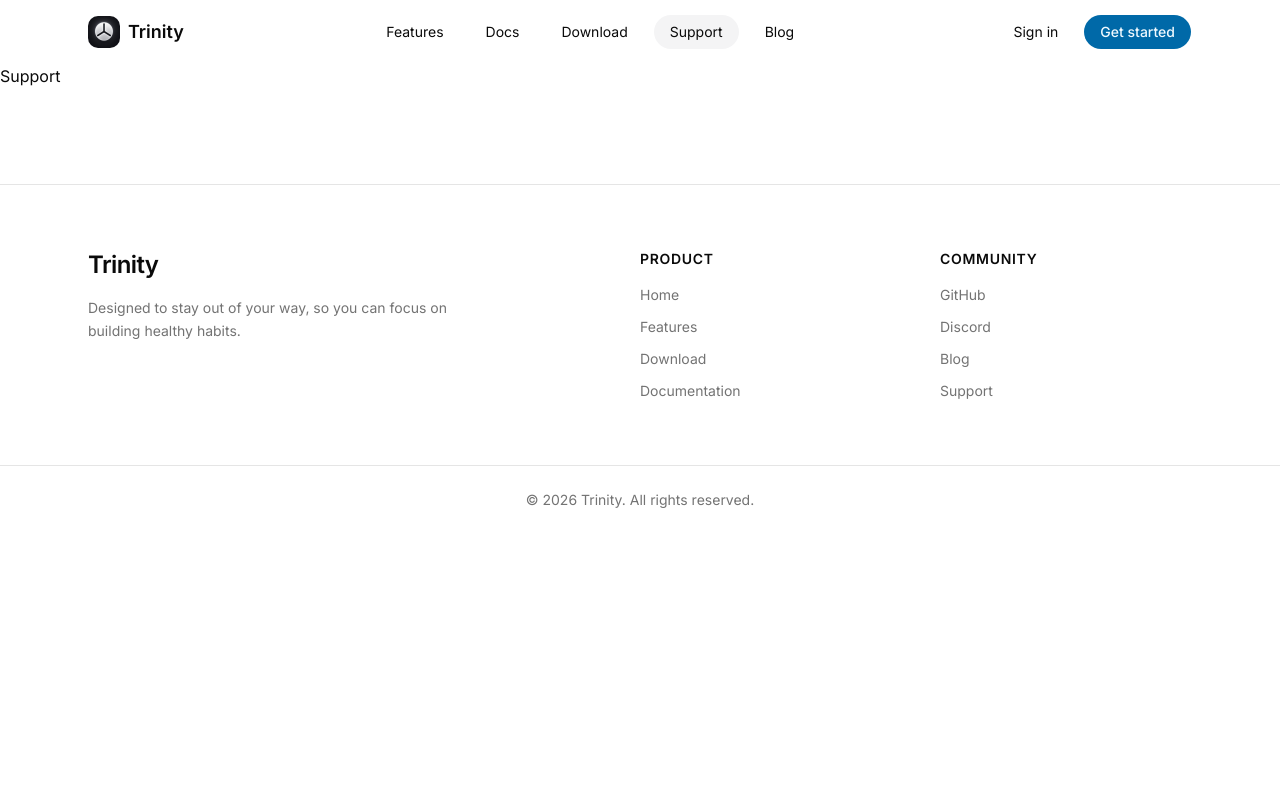
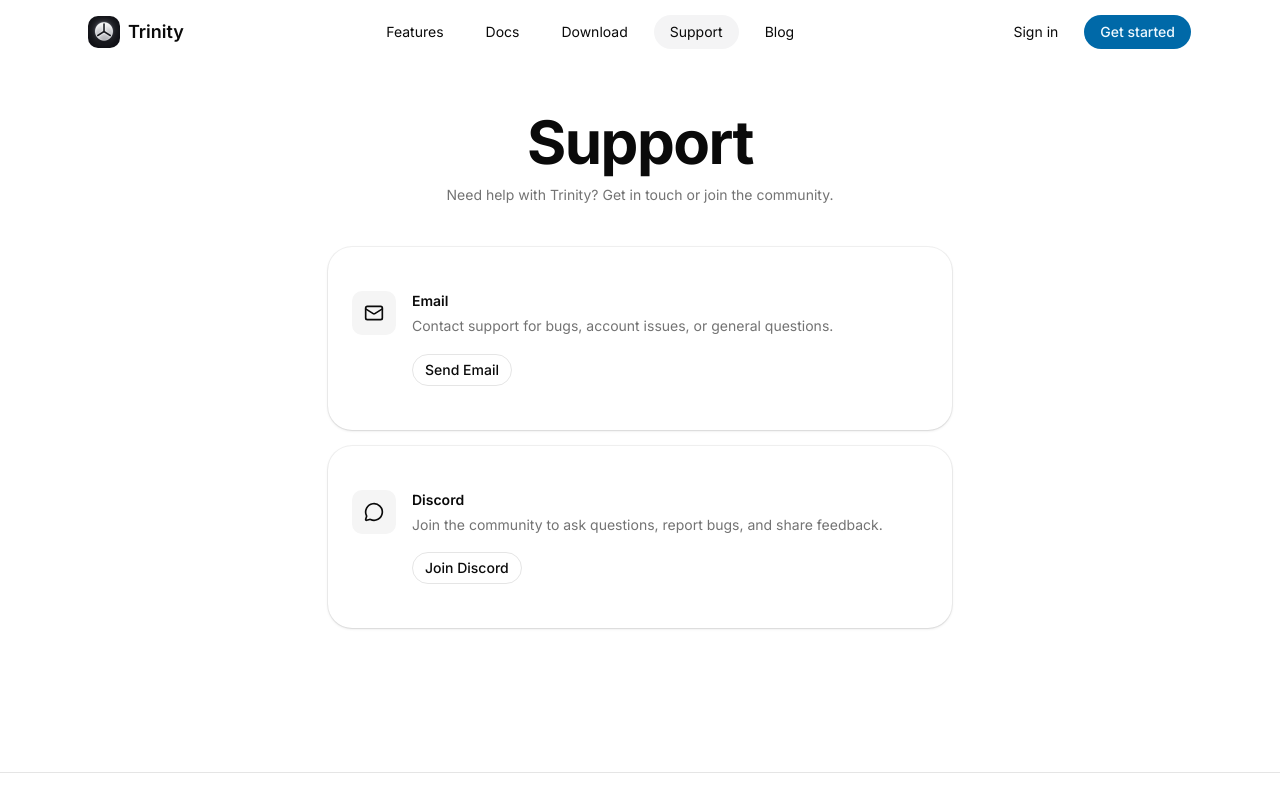
Before and after one commit to shravzzv/trinity, a Next.js app: page /support in a window 1280 px wide. Shown: the top 800 px of the page. Built offline with nearby package versions, Linux system fonts and the light colour scheme.

Commit message:
feat: add support page

```diff
--- a/app/(site)/support/page.tsx
+++ b/app/(site)/support/page.tsx
@@ -1,3 +1,102 @@
+'use client'
+
+import { Button } from '@/components/ui/button'
+import { Card, CardContent } from '@/components/ui/card'
+import { DISCORD_INVITE, SUPPORT_EMAIL } from '@/constants/links'
+import { Mail, MessageCircle } from 'lucide-react'
+import { motion } from 'motion/react'
+import Link from 'next/link'
+
+const supportOptions = [
+  {
+    title: 'Email',
+    description:
+      'Contact support for bugs, account issues, or general questions.',
+    icon: Mail,
+    href: `mailto:${SUPPORT_EMAIL}`,
+    buttonLabel: 'Send Email',
+  },
+  {
+    title: 'Discord',
+    description:
+      'Join the community to ask questions, report bugs, and share feedback.',
+    icon: MessageCircle,
+    href: DISCORD_INVITE,
+    buttonLabel: 'Join Discord',
+    external: true,
+  },
+]
+
 export default function Page() {
-  return <p>Support</p>
+  return (
+    <main className='mx-auto max-w-2xl space-y-10 px-6 py-8 md:py-12'>
+      <header className='space-y-3 text-center'>
+        <motion.h1
+          className='text-4xl font-bold tracking-tight md:text-6xl'
+          initial={{ opacity: 0, y: 24 }}
+          animate={{ opacity: 1, y: 0 }}
+          transition={{ duration: 0.4 }}
+        >
+          Support
+        </motion.h1>
+
+        <motion.p
+          className='text-muted-foreground mx-auto max-w-lg text-sm leading-relaxed'
+          initial={{ opacity: 0, y: 24 }}
+          animate={{ opacity: 1, y: 0 }}
+          transition={{ duration: 0.4, delay: 0.15 }}
+        >
+          Need help with Trinity? Get in touch or join the community.
+        </motion.p>
+      </header>
+
+      <div className='space-y-4'>
+        {supportOptions.map((option, index) => {
+          const Icon = option.icon
+
+          return (
+            <motion.div
+              key={option.title}
+              initial={{ opacity: 0, y: 16 }}
+              animate={{ opacity: 1, y: 0 }}
+              transition={{
+                duration: 0.35,
+                delay: 0.3 + index * 0.08,
+              }}
+            >
+              <Card>
+                <CardContent className='flex items-start gap-4 p-6'>
+                  <div className='bg-muted flex size-11 shrink-0 items-center justify-center rounded-lg'>
+                    <Icon className='size-5' />
+                  </div>
+
+                  <div className='flex flex-1 flex-col gap-4'>
+                    <div className='space-y-1'>
+                      <h2 className='font-semibold'>{option.title}</h2>
+
+                      <p className='text-muted-foreground text-sm leading-relaxed'>
+                        {option.description}
+                      </p>
+                    </div>
+
+                    <Button asChild variant='outline' className='w-fit'>
+                      <Link
+                        href={option.href}
+                        {...(option.external && {
+                          target: '_blank',
+                          rel: 'noopener noreferrer',
+                        })}
+                      >
+                        {option.buttonLabel}
+                      </Link>
+                    </Button>
+                  </div>
+                </CardContent>
+              </Card>
+            </motion.div>
+          )
+        })}
+      </div>
+    </main>
+  )
 }
--- a/constants/links.ts
+++ b/constants/links.ts
@@ -1,3 +1,5 @@
 export const DISCORD_INVITE = 'https://discord.gg/UakeUbdwkb'
 
 export const GITHUB_REPOSITORY_LINK = 'https://github.com/shravzzv/trinity'
+
+export const SUPPORT_EMAIL = 'shravzzv@outlook.com'
```
